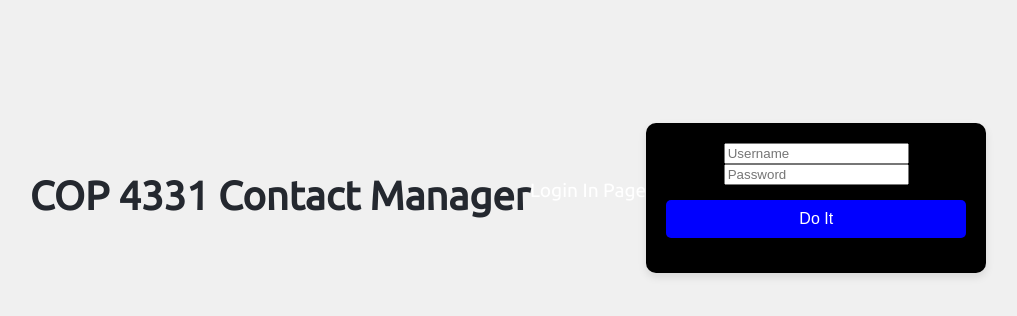
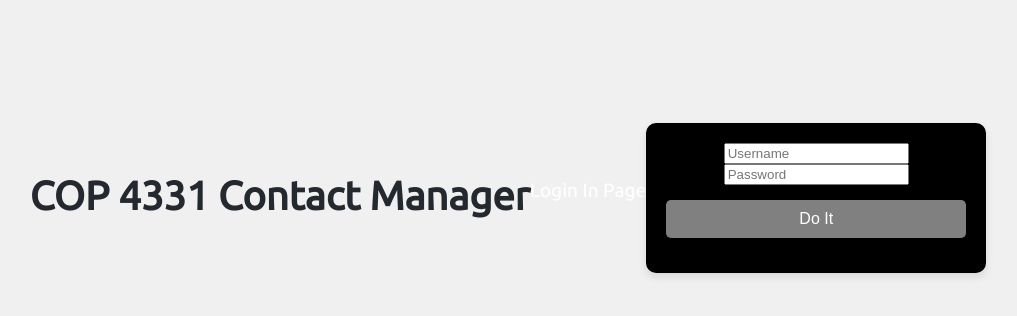
Before and after one commit to squallcoder/COP4331_ContactManager, a PHP site: page / in a window 1280 px wide, with the pointer over the restyled element. Shown: the part 202-518 px from the top of the page, without its empty margins (132-1149 px from the left). Run offline with PHP 8.4, Linux system fonts and the light colour scheme.

Commit message:
Changed the hover color for the sign in button

```diff
--- a/CSS/style.css
+++ b/CSS/style.css
@@ -70,8 +70,8 @@ body {
 }
 
 .buttons:hover {
-	color: white;
-	background-color: none;
+	color:white;
+	background-color: grey;
 }
 
 #loginResult {
```
